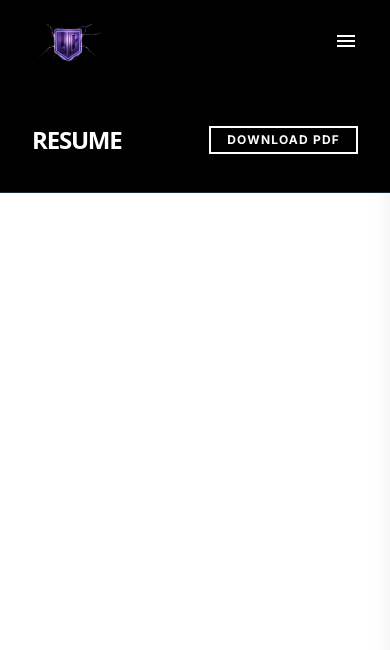
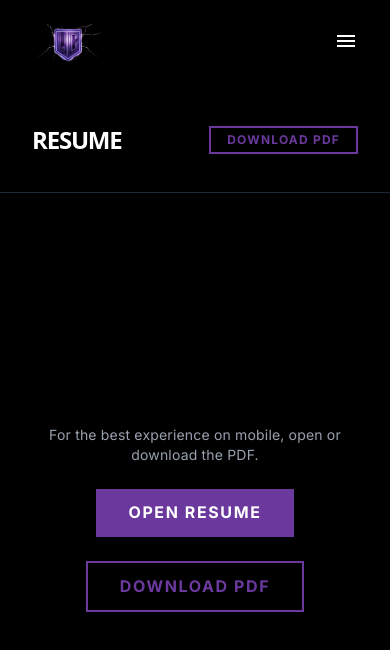
Before and after one commit to wlculpepper27/Portfolio, a React (Vite) app: page /resume in a window 390 px wide. Shown: the top 650 px of the page. Built offline with nearby package versions, Linux system fonts and the light colour scheme.

Commit message:
hopefully fixed mobile and desktop resume page problems, updated skills in nav bar to my stack, fixed mobile side to side scrolling

```diff
--- a/src/components/UI/NavBar.jsx
+++ b/src/components/UI/NavBar.jsx
@@ -8,7 +8,7 @@ const brand = {
 
 const navLinks = [
   { label: 'Bio', to: '/#bio' },
-  { label: 'Skills', to: '/#skills' },
+  { label: 'My Stack', to: '/#skills' },
   { label: 'Projects', to: '/#projects' },
   { label: 'Resume', to: '/resume' },
 ]
@@ -152,7 +152,10 @@ export default function NavBar() {
     key={item.label}
     to={item.to}
     className="border-b border-gray-900 py-4 text-lg font-bold uppercase tracking-tight text-accent hover:text-accent-hover"
-                onClick={(e) => handleNavClick(e, item.to)}
+    onClick={(e) => {
+      handleNavClick(e, item.to)
+      closeMenu()
+    }}
   >
     {item.label}
   </Link>
--- a/src/index.css
+++ b/src/index.css
@@ -94,6 +94,10 @@
 
 body {
   margin: 0;
+  html, body {
+  overflow-x: hidden;
+  max-width: 100%;
+}
 }
 
 /* Full-width app shell (mockup-style); portfolio pages use MainLayout + max-w-7xl inner column */
--- a/src/pages/ResumePage.jsx
+++ b/src/pages/ResumePage.jsx
@@ -7,20 +7,42 @@ export default function ResumePage() {
         <h1 className="text-2xl font-black uppercase tracking-tighter text-white">
           Resume
         </h1>
-
         <a
           href={RESUME_PDF_URL}
           download
-          className="border-2 border-white px-4 py-1 text-xs font-bold uppercase tracking-widest text-white transition-all hover:bg-white hover:text-black"
+          className="border-2 border-accent px-4 py-1 text-xs font-bold uppercase tracking-widest text-accent transition-all hover:bg-accent hover:text-white"
         >
           Download PDF
         </a>
       </div>
 
+      {/* Mobile: friendly prompt instead of cramped iframe */}
+      <div className="flex flex-1 flex-col items-center justify-center gap-6 px-8 py-16 text-center md:hidden">
+        <p className="max-w-xs text-sm text-gray-400">
+          For the best experience on mobile, open or download the PDF.
+        </p>
+        <a
+          href={RESUME_PDF_URL}
+          target="_blank"
+          rel="noopener noreferrer"
+          className="bg-accent px-8 py-3 font-bold uppercase tracking-widest text-white"
+        >
+          Open Resume
+        </a>
+        <a
+          href={RESUME_PDF_URL}
+          download
+          className="border-2 border-accent px-8 py-3 font-bold uppercase tracking-widest text-accent"
+        >
+          Download PDF
+        </a>
+      </div>
+
+      {/* Desktop: full-height iframe */}
       <iframe
-        src={RESUME_PDF_URL}
+        src={`${RESUME_PDF_URL}#view=FitH`}
         title="Resume"
-        className="w-full flex-1 border-0"
+        className="hidden w-full flex-1 border-0 md:block"
       />
     </div>
   )
```
Lines whose indentation alone changed are shown as unchanged.
